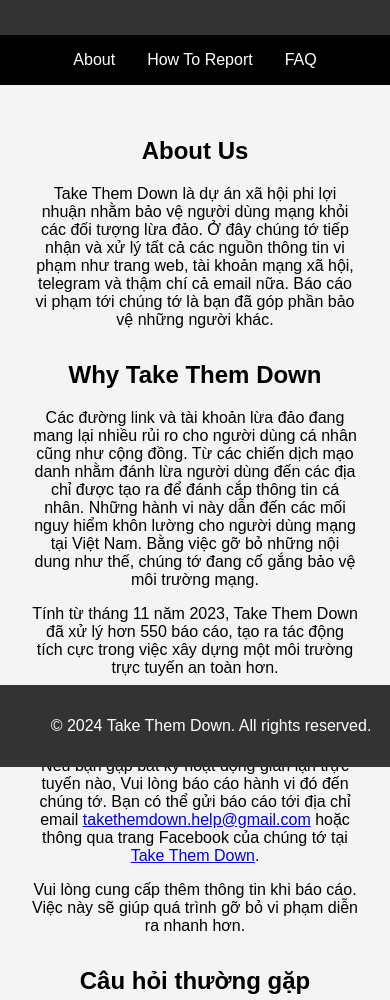
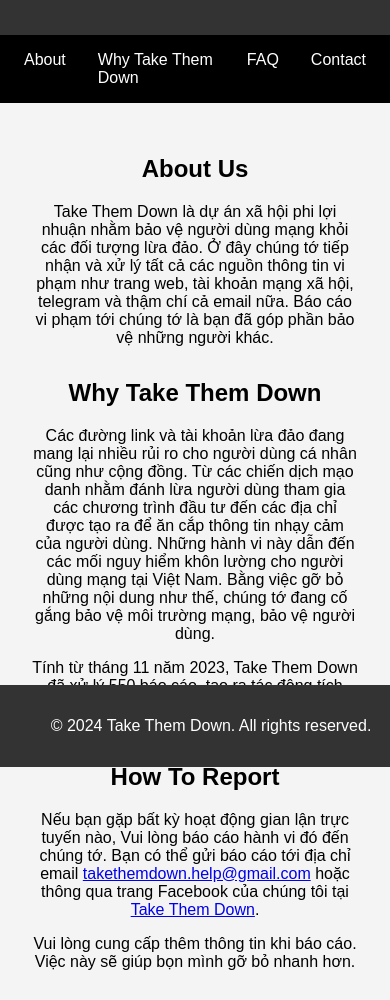
Before and after one commit to willbui69/takethemdown, a plain HTML site: page index.html in a window 390 px wide. Shown: the part 77-1077 px from the top of the page. Drawn offline with Linux system fonts and the light colour scheme.

Commit message:
new index page

```diff
--- a/index.html
+++ b/index.html
@@ -18,8 +18,9 @@
 
     <nav>
         <a href="#about">About</a>
-        <a href="#report">How To Report</a>
-        <a href="#faq">FAQ</a> <!-- Added link to FAQ -->
+        <a href="#why">Why Take Them Down</a>
+        <a href="#faq">FAQ</a>
+        <a href="#contact">Contact</a>
     </nav>
 
     <main>
@@ -29,31 +30,31 @@
             <p>Take Them Down là dự án xã hội phi lợi nhuận nhằm bảo vệ người dùng mạng khỏi các đối tượng lừa đảo. Ở đây chúng tớ tiếp nhận và xử lý tất cả các nguồn thông tin vi phạm như trang web, tài khoản mạng xã hội, telegram và thậm chí cả email nữa. Báo cáo vi phạm tới chúng tớ là bạn đã góp phần bảo vệ những người khác.</p>
         </section>
 
-        <section id="#">
+        <section id="why">
             <h2>Why Take Them Down</h2>
-            <p>Các đường link và tài khoản lừa đảo đang mang lại nhiều rủi ro cho người dùng cá nhân cũng như cộng đồng. Từ các chiến dịch mạo danh nhằm đánh lừa người dùng đến các địa chỉ được tạo ra để đánh cắp thông tin cá nhân. Những hành vi này dẫn đến các mối nguy hiểm khôn lường cho người dùng mạng tại Việt Nam. Bằng việc gỡ bỏ những nội dung như thế, chúng tớ đang cố gắng bảo vệ môi trường mạng.</p>
-            <p>Tính từ tháng 11 năm 2023, Take Them Down đã xử lý hơn 550 báo cáo, tạo ra tác động tích cực trong việc xây dựng một môi trường trực tuyến an toàn hơn.</p>
+            <p>Các đường link và tài khoản lừa đảo đang mang lại nhiều rủi ro cho người dùng cá nhân cũng như cộng đồng. Từ các chiến dịch mạo danh nhằm đánh lừa người dùng tham gia các chương trình đầu tư đến các địa chỉ được tạo ra để ăn cắp thông tin nhạy cảm của người dùng. Những hành vi này dẫn đến các mối nguy hiểm khôn lường cho người dùng mạng tại Việt Nam. Bằng việc gỡ bỏ những nội dung như thế, chúng tớ đang cố gắng bảo vệ môi trường mạng, bảo vệ người dùng.</p>
+            <p>Tính từ tháng 11 năm 2023, Take Them Down đã xử lý 550 báo cáo, tạo ra tác động tích cực trong việc tạo ra một môi trường trực tuyến an toàn hơn.</p>
         </section>
 
         <section id="report">
-            <h2>Làm sao để báo cáo</h2>
-            <p>Nếu bạn gặp bất kỳ hoạt động gian lận trực tuyến nào, Vui lòng báo cáo hành vi đó đến chúng tớ. Bạn có thể gửi báo cáo tới địa chỉ email <a href="mailto:takethemdown.help@gmail.com">takethemdown.help@gmail.com</a> hoặc thông qua trang Facebook của chúng tớ tại
-                <a href="https://www.facebook.com/takethemdown.vn/" target="_blank">Take Them Down</a>.</p>
-            <p> Vui lòng cung cấp thêm thông tin khi báo cáo. Việc này sẽ giúp quá trình gỡ bỏ vi phạm diễn ra nhanh hơn. </p>
+            <h2>How To Report</h2>
+            <p>Nếu bạn gặp bất kỳ hoạt động gian lận trực tuyến nào, Vui lòng báo cáo hành vi đó đến chúng tớ. Bạn có thể gửi báo cáo tới địa chỉ email <a href="mailto:takethemdown.help@gmail.com">takethemdown.help@gmail.com</a> hoặc thông qua trang Facebook của chúng tôi tại <a href="https://www.facebook.com/takethemdown.vn/" target="_blank" rel="noopener noreferrer">Take Them Down</a>.</p>
+            <p>Vui lòng cung cấp thêm thông tin khi báo cáo. Việc này sẽ giúp bọn mình gỡ bỏ nhanh hơn.</p>
         </section>
 
         <section id="faq">
-            <h2>Câu hỏi thường gặp</h2>
+            <h2>Frequently Asked Questions</h2>
 
-            <p class="faq-question" onclick="toggleAnswer(1)">1. Bạn có thể lấy lại tiền bị lừa đảo không ?</p>
+            <p class="faq-question" onclick="toggleAnswer(1)" aria-label="Click to expand question 1">1. Bạn có thể lấy lại tiền bị lừa đảo không ?</p>
             <p class="faq-answer"><strong>Answer:</strong> Không, Chúng tớ không tiến hành bất cứ hành vi xâm nhập bất hợp pháp nào vào hệ thống dữ liệu của các đối tượng. Hiện nay có rất nhiều dịch vụ lừa đảo hỗ trợ lấy lại tiền bao gồm giả danh công ty luật, giả danh cơ quan Công an, Ngân hàng. Vui lòng cẩn thận tránh trở thành nạn nhân của các đối tượng này.</p>
 
-            <p class="faq-question" onclick="toggleAnswer(2)">2. Take Them Down có thể gỡ bỏ tất cả các đường link báo cáo không?</p>
+            <p class="faq-question" onclick="toggleAnswer(2)" aria-label="Click to expand question 2">2. Take Them Down có thể gỡ bỏ tất cả các đường link báo cáo không?</p>
             <p class="faq-answer"><strong>Answer:</strong> Không, khi người dùng báo cáo các đường link, tài khoản lừa đảo, chúng tớ sẽ tiến hành xác minh, nếu xét thấy có vi phạm bọn mình sẽ tiến hành xử lý. Hiện tỷ lệ gỡ bỏ đường link nguy hiểm của Take Them Down lên đến 96%.</p>
 
-            <p class="faq-question" onclick="toggleAnswer(3)">3. Chúng tớ có thu khoản phí nào không ?</p>
+            <p class="faq-question" onclick="toggleAnswer(3)" aria-label="Click to expand question 3">3. Chúng tớ có mất chi phí nào không ?</p>
             <p class="faq-answer"><strong>Answer:</strong> Take Them Down là dự án phi lợi nhuận, chúng tớ không thu bất cứ khoản chi phí nào từ người dùng. Tuy nhiên, chúng tớ ưu tiên xử lý những đường link nhắm vào cộng đồng người dùng và sau đó mới tới các đường link nhắm vào các nhãn hàng cá nhân.</p>
-            <p class="faq-question"> Vui lòng liên hệ qua email hoặc trang Facebook <a href="https://www.facebook.com/takethemdown.vn/" target="_blank"> Take Them Down </a>để được giải đáp các thắc mắc.</p>
+
+            <p class="faq-question">Vui lòng liên hệ qua email hoặc trang Facebook <a href="https://www.facebook.com/takethemdown.vn/" target="_blank" rel="noopener noreferrer">Take Them Down</a> để được giải đáp các thắc mắc.</p>
         </section>
 
     </main>
```
